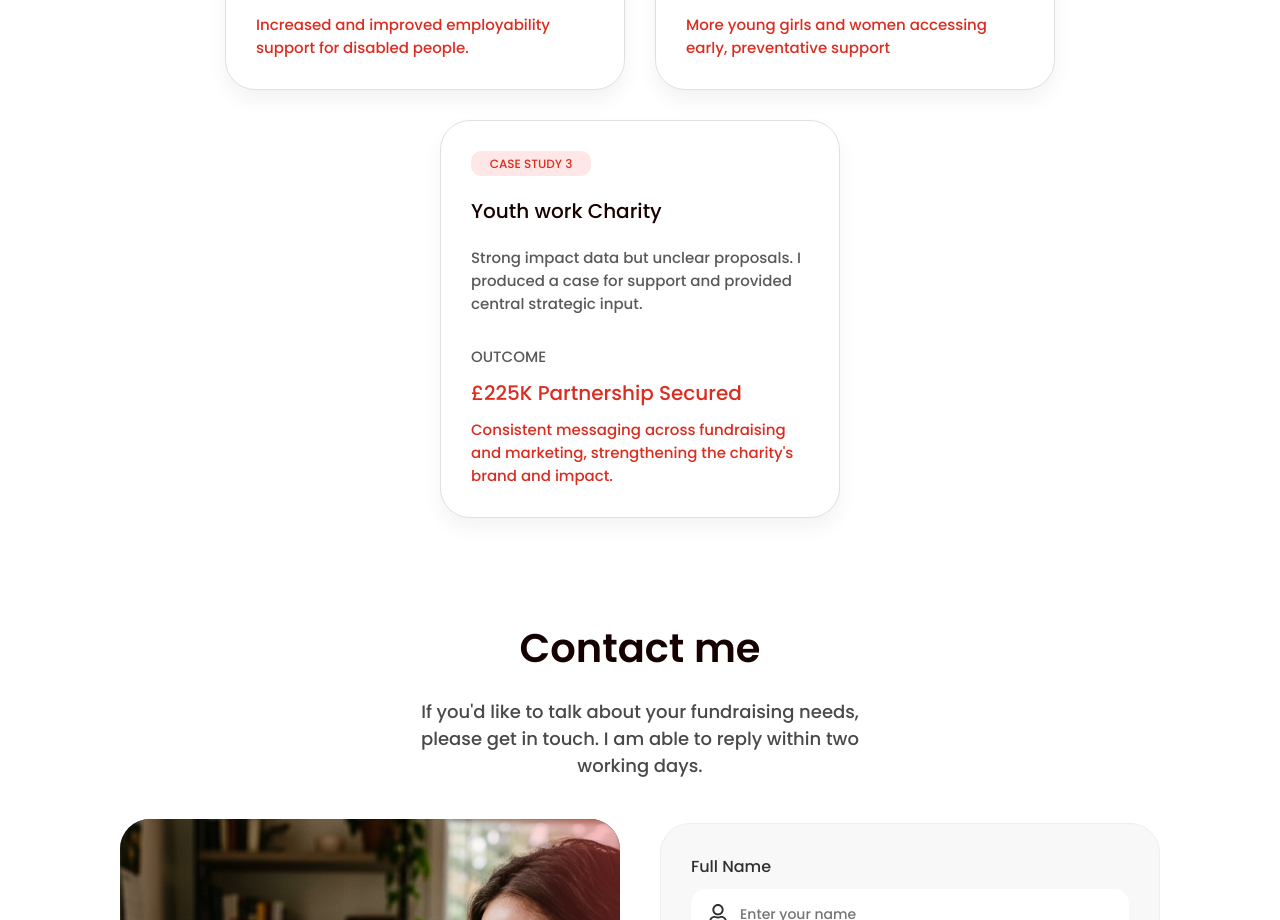
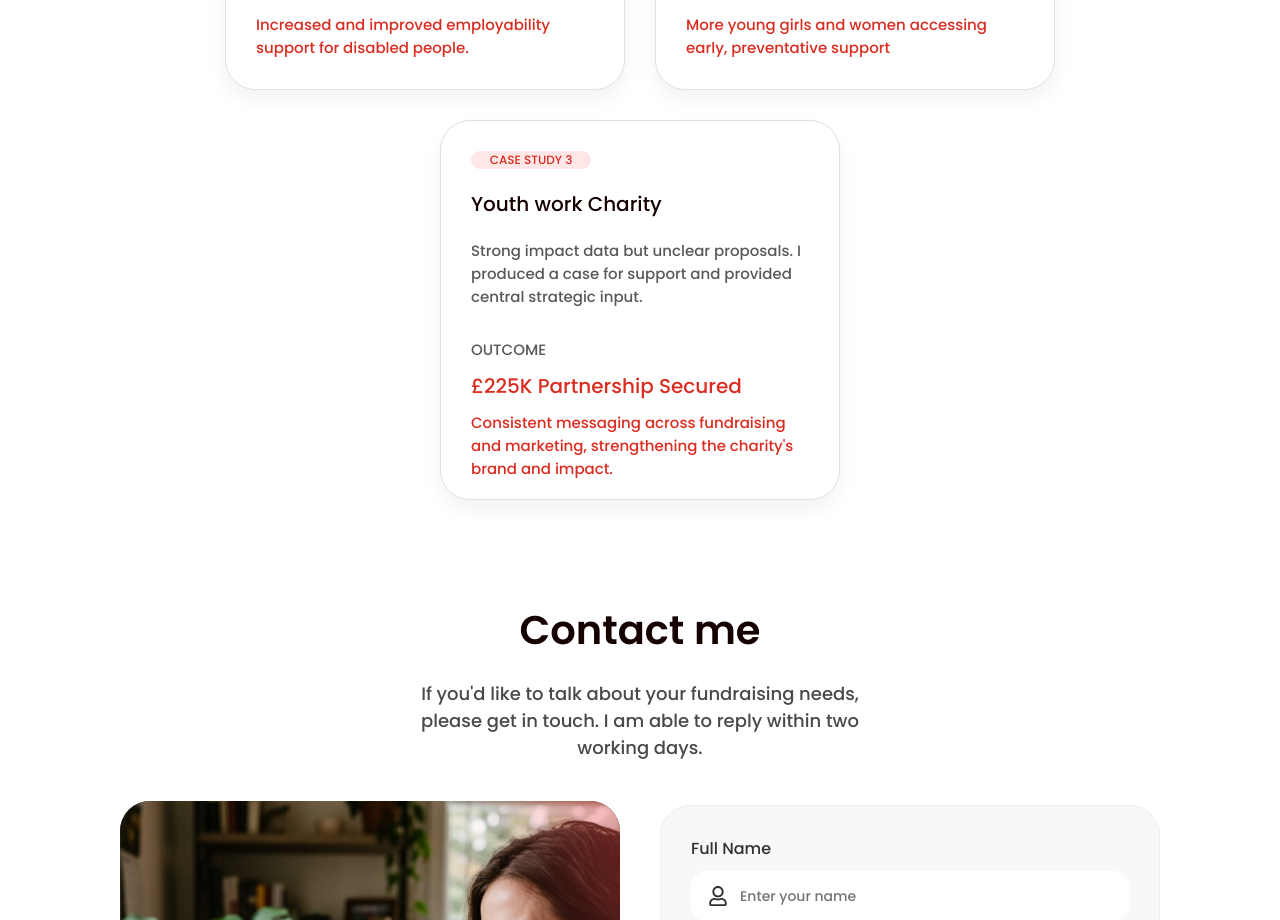
Before and after one commit to loumarzz01/Liminal, a React (Vite) app: page / in a window 1280 px wide. Shown: the part 2280-3200 px from the top of the page. Built offline with nearby package versions, Linux system fonts and the light colour scheme.

Commit message:
Fixed box sizes

```diff
--- a/src/App.jsx
+++ b/src/App.jsx
@@ -327,7 +327,7 @@ export default function About() { //This function is exported so that it can be
               </div>
 
               {/* Case study 3 */}
-              <div className="case-study-card card-minh380">
+              <div className="case-study-card card-h380">
                 <div className="cs-badge bg-purple-light">
                   <span className="cs-badge-text text-purple">
                     CASE STUDY 3
```
